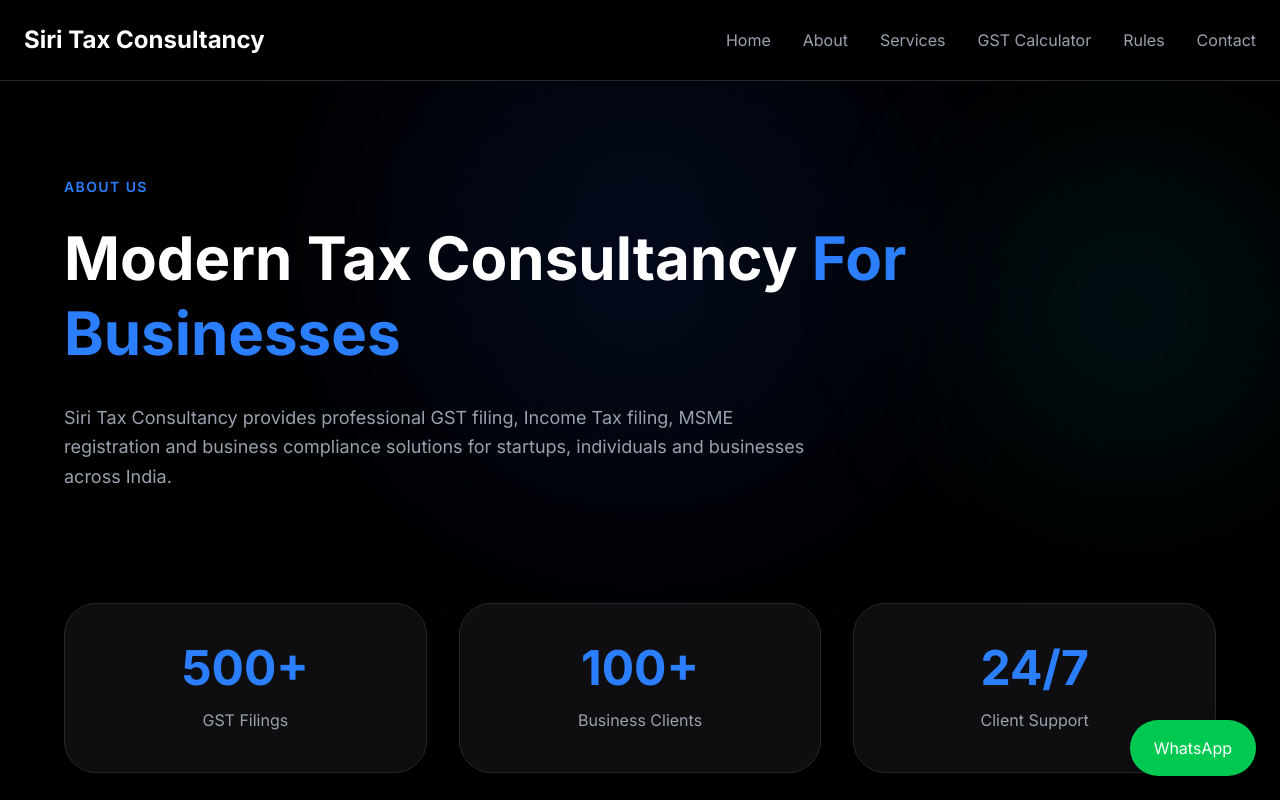
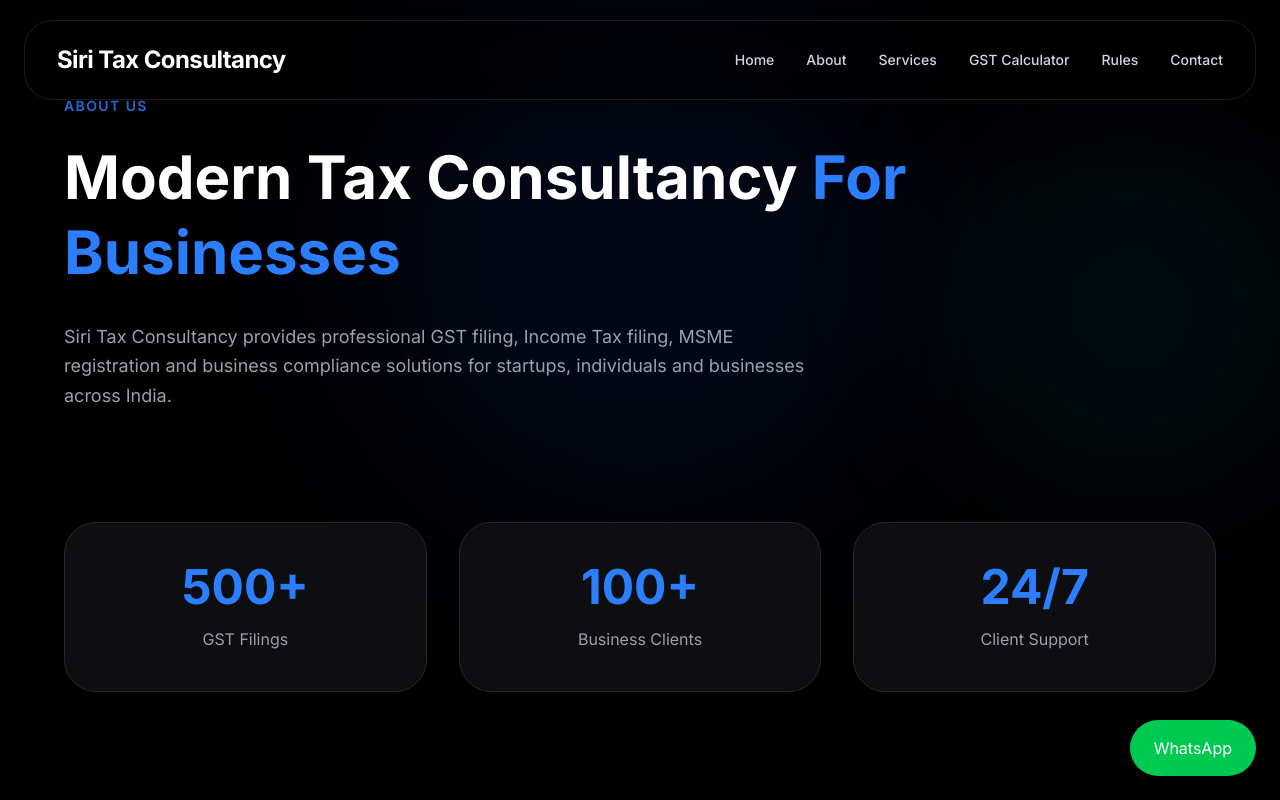
Before and after one commit to Yaswanth2126/siri-tax-consultancy, a Next.js app: page /about in a window 1280 px wide. Shown: the top 800 px of the page. Built offline with nearby package versions, Linux system fonts and the light colour scheme.

Commit message:
Add premium glass navbar

```diff
--- a/components/Navbar.tsx
+++ b/components/Navbar.tsx
@@ -22,16 +22,21 @@
   ];
 
   return (
-    <nav className="sticky top-0 z-50 w-full bg-black/80 backdrop-blur-xl border-b border-zinc-800">
+    <div className="fixed top-0 left-0 w-full z-50 px-4 sm:px-6 pt-5">
 
-      <div className="max-w-7xl mx-auto px-4 sm:px-6">
+      <motion.nav
+        initial={{ opacity: 0, y: -20 }}
+        animate={{ opacity: 1, y: 0 }}
+        transition={{ duration: 0.35 }}
+        className="max-w-7xl mx-auto"
+      >
 
-        <div className="h-20 flex items-center justify-between">
+        <div className="bg-black/50 backdrop-blur-2xl border border-white/10 rounded-[28px] px-6 lg:px-8 h-20 flex items-center justify-between shadow-2xl shadow-black/30">
 
           {/* Logo */}
           <Link
             href="/"
-            className="text-2xl font-bold text-white"
+            className="text-white font-bold text-2xl tracking-tight"
           >
             Siri Tax Consultancy
           </Link>
@@ -44,19 +49,21 @@
               <Link
                 key={link.name}
                 href={link.href}
-                className="text-gray-400 hover:text-white transition"
+                className="text-gray-300 hover:text-white transition text-sm font-medium"
               >
+
                 {link.name}
+
               </Link>
 
             ))}
 
           </div>
 
-          {/* Mobile Menu Button */}
+          {/* Mobile Button */}
           <button
             onClick={() => setMenuOpen(!menuOpen)}
-            className="md:hidden flex items-center justify-center w-12 h-12 rounded-xl border border-zinc-700 bg-zinc-900 text-white"
+            className="md:hidden w-12 h-12 rounded-2xl bg-white/5 border border-white/10 flex items-center justify-center text-white"
           >
 
             {menuOpen ? (
@@ -69,22 +76,20 @@
 
         </div>
 
-      </div>
-
         {/* Mobile Menu */}
         <AnimatePresence>
 
           {menuOpen && (
 
             <motion.div
-            initial={{ opacity: 0, y: -10 }}
+              initial={{ opacity: 0, y: -12 }}
               animate={{ opacity: 1, y: 0 }}
-            exit={{ opacity: 0, y: -10 }}
+              exit={{ opacity: 0, y: -12 }}
               transition={{ duration: 0.2 }}
-            className="md:hidden border-t border-zinc-800 bg-black"
+              className="md:hidden mt-4 bg-black/70 backdrop-blur-2xl border border-white/10 rounded-[28px] overflow-hidden"
             >
 
-            <div className="px-6 py-6 flex flex-col gap-6">
+              <div className="flex flex-col p-6">
 
                 {links.map((link, index) => (
 
@@ -99,8 +104,8 @@
 
                     <Link
                       href={link.href}
-                    className="text-lg text-gray-300 hover:text-white transition"
                       onClick={() => setMenuOpen(false)}
+                      className="block py-4 text-gray-300 hover:text-white transition text-lg border-b border-white/5 last:border-none"
                     >
 
                       {link.name}
@@ -119,6 +124,8 @@
 
         </AnimatePresence>
 
-    </nav>
+      </motion.nav>
+
+    </div>
   );
 }
```
Lines whose indentation alone changed are shown as unchanged.
